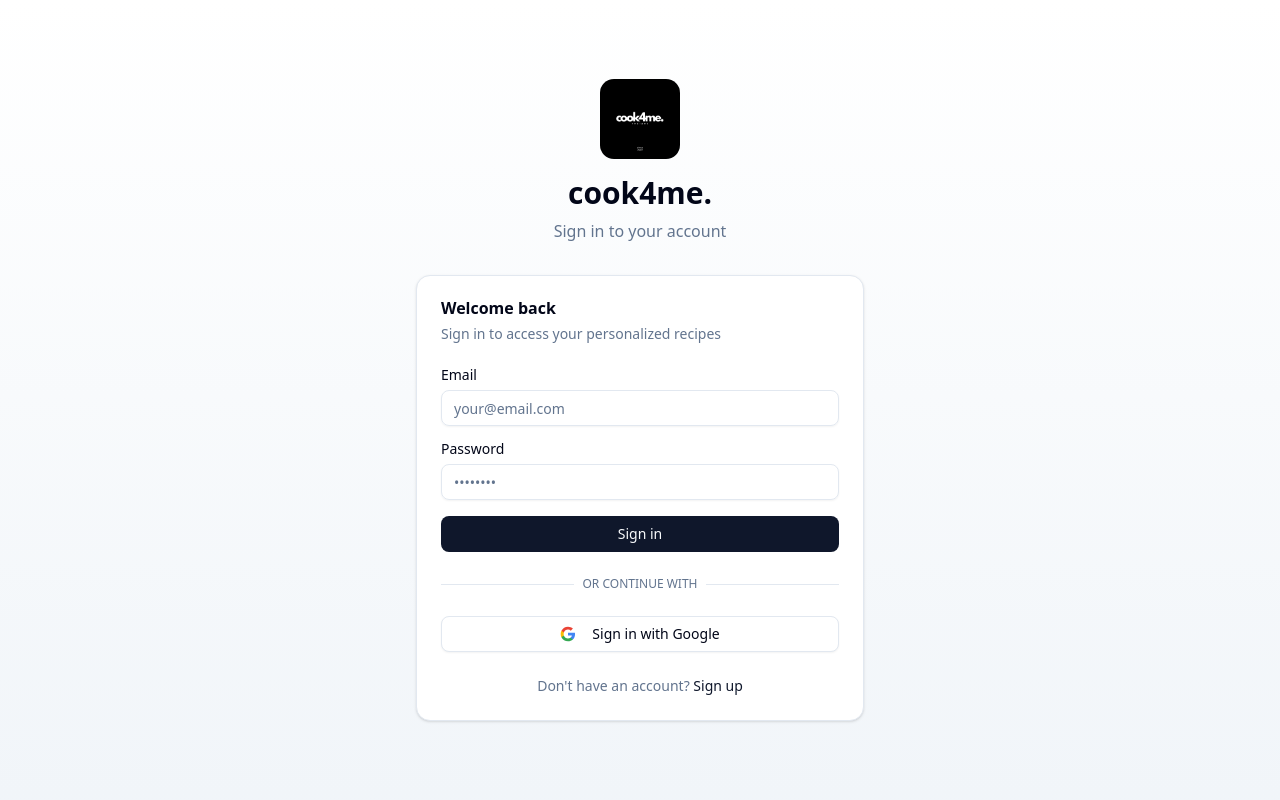
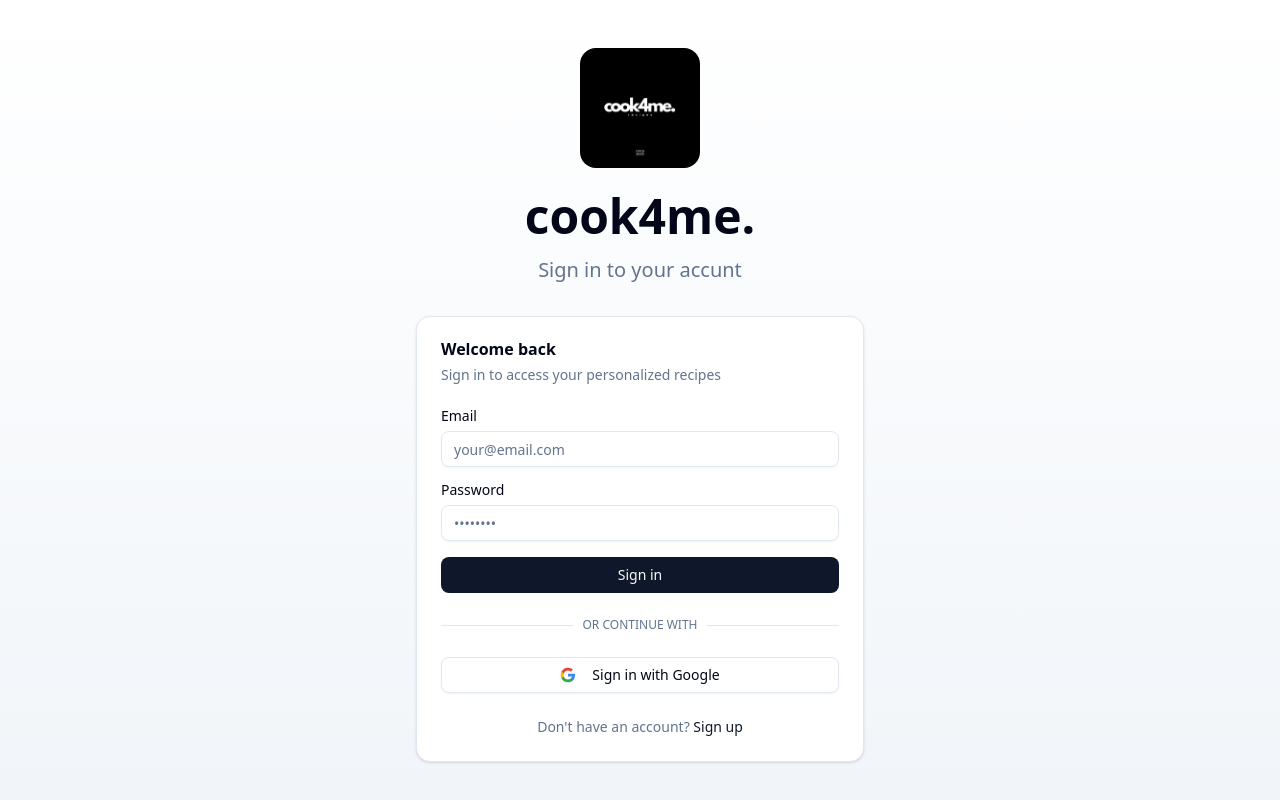
Before and after one commit to rickysegura/cook4me, a Next.js app: page /login in a window 1280 px wide. Shown: the top 800 px of the page. Built offline with nearby package versions, Linux system fonts and the light colour scheme; no server answers.

Commit message:
fix: standardize title casing and improve header layout in login and signup pages

```diff
--- a/src/app/layout.tsx
+++ b/src/app/layout.tsx
@@ -20,7 +20,7 @@ const geistMono = Geist_Mono({
 });
 
 export const metadata: Metadata = {
-  title: "Cook4Me: AI Recipe Generator",
+  title: "cook4me: AI Recipe Generator",
   description: "Munch is an AI recipe generator created by Ricky Segura",
 };
 
--- a/src/app/login/page.tsx
+++ b/src/app/login/page.tsx
@@ -54,19 +54,24 @@ export default function LoginPage() {
   return (
     <div className="min-h-screen bg-gradient-to-b from-background to-muted flex items-center justify-center px-4 py-12">
       <div className="w-full max-w-md">
-        <div className="text-center mb-8">
+        {/* Header */}
+        <div className="text-center max-w-6xl mb-8">
           <Link href="/">
             <Image
               src="/logo.png"
-              alt="Cook4Me logo"
-              width={80}
-              height={80}
-              className="mx-auto mb-4 rounded-xl"
+              alt="Munch logo"
+              width={120}
+              height={120}
+              className="mx-auto mb-6 rounded-2xl"
               priority
             />
           </Link>
-          <h1 className="text-3xl font-bold">cook4me.</h1>
-          <p className="text-muted-foreground mt-2">Sign in to your account</p>
+          <h1 className="text-4xl md:text-5xl font-bold mb-4">
+            cook4me.
+          </h1>
+          <p className="text-xl text-muted-foreground">
+            Sign in to your accunt
+          </p>
         </div>
 
         <Card>
--- a/src/app/signup/page.tsx
+++ b/src/app/signup/page.tsx
@@ -76,19 +76,24 @@ export default function SignupPage() {
   return (
     <div className="min-h-screen bg-gradient-to-b from-background to-muted flex items-center justify-center px-4 py-12">
       <div className="w-full max-w-md">
-        <div className="text-center mb-8">
+        {/* Header */}
+        <div className="text-center max-w-6xl mb-8">
           <Link href="/">
             <Image
               src="/logo.png"
-              alt="Cook4Me logo"
-              width={80}
-              height={80}
-              className="mx-auto mb-4 rounded-xl"
+              alt="Munch logo"
+              width={120}
+              height={120}
+              className="mx-auto mb-6 rounded-2xl"
               priority
             />
           </Link>
-          <h1 className="text-3xl font-bold">cook4me.</h1>
-          <p className="text-muted-foreground mt-2">Create your account</p>
+          <h1 className="text-4xl md:text-5xl font-bold mb-4">
+            cook4me.
+          </h1>
+          <p className="text-xl text-muted-foreground">
+            Create your account
+          </p>
         </div>
 
         <Card>
```
